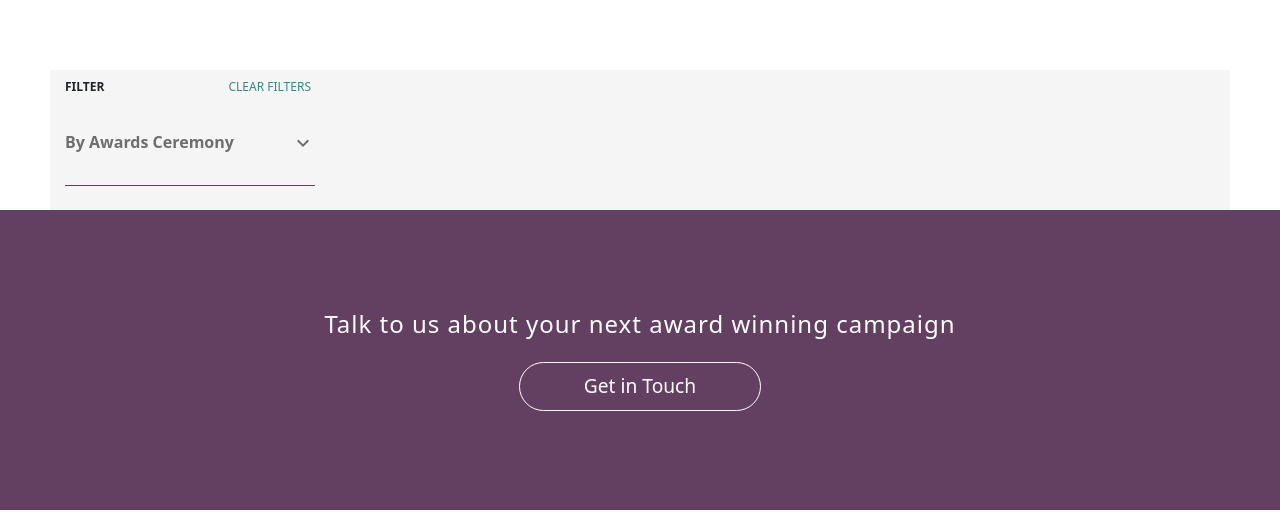
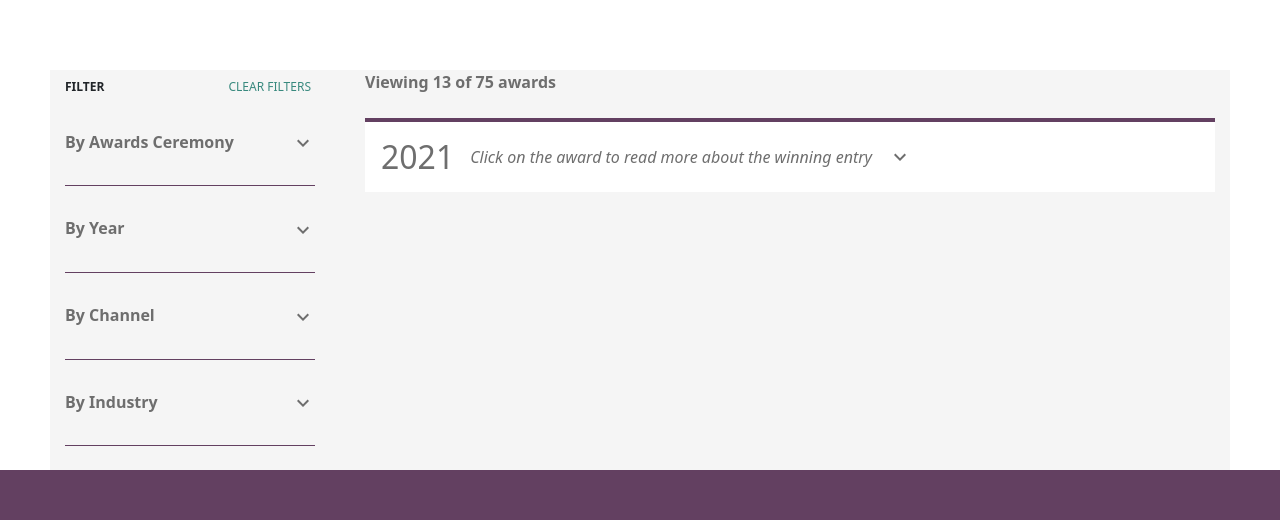
Before and after one commit to Liam-gosnell/WolfgangTest, a React (Create React App) app: page / in a window 1280 px wide. Shown: the part 823-1343 px from the top of the page. Built offline with nearby package versions, Linux system fonts and the light colour scheme.

Commit message:
Added awards grouping on right

```diff
--- a/src/App.css
+++ b/src/App.css
@@ -1,6 +1,13 @@
 .container {
     width: 1000px;
 }
+
+h2 {
+  font-size: 1.875em;
+  line-height: 1.28em;
+  margin: 0 0 12px;
+}
+
 .div {
   margin: 0;
   padding: 0;
--- a/src/Awards.css
+++ b/src/Awards.css
@@ -70,6 +70,43 @@
     color: #6E6E6E;
 }
 
+.awards {
+    width: 100%;
+}
+
+.awards > p {
+    font-weight: bolder;
+    color: #6E6E6E !important;
+    line-height: 1.5em;
+    margin-bottom: 24px;
+}
+
+.awards-group {
+    background: white;
+    padding: 1rem;
+    margin: 0 0 2rem 0;
+    border-top: 4px solid #634061;
+}
+
+.year {
+    display: flex;
+    align-items: center;
+    margin-bottom: 0;
+    position: relative;
+    cursor: pointer;
+    color: #6E6E6E;
+}
+
+.year > span {
+    font-weight: normal;
+    font-size: 1rem;
+    margin-left: 1rem;
+    font-style: italic;
+    line-height: 1;
+}
+
+
+
 /* Media Q */
 
 @media only screen and (min-width: 1024px){
--- a/src/Awards.js
+++ b/src/Awards.js
@@ -19,6 +19,45 @@ function Awards() {
                             </span>
                         </button>
                     </div>
+                    <div className="category">
+                        <button className="button-toggle" onClick="toggleCategoryList('#years')">
+                            <span>By Year</span>
+                            <span id="years-icon" className="--closed">
+                                <KeyboardArrowDownIcon />
+                            </span>
+                        </button>
+                    </div>
+                    <div className="category">
+                        <button className="button-toggle" onClick="toggleCategoryList('#channels')">
+                            <span>By Channel</span>
+                            <span id="channels-icon" className="--closed">
+                                <KeyboardArrowDownIcon />
+                            </span>
+                        </button>
+                    </div>
+                    <div className="category">
+                        <button className="button-toggle" onClick="toggleCategoryList('#industries')">
+                            <span>By Industry</span>
+                            <span id="industries-icon" className="--closed">
+                                <KeyboardArrowDownIcon />
+                            </span>
+                        </button>
+                    </div>
+                </div>
+                <div className="awards">
+                    <p> Viewing <span id="award-count">13</span> of 75 awards </p>
+                    <div className="awards-group">
+                        <h2 className="year">
+                            2021
+                        <span>Click on the award to read more about the winning entry</span>
+                        <span><KeyboardArrowDownIcon /></span>
+                        </h2>
+                        <div className="container-2021">
+                            {/* <div className="ceremony">
+
+                            </div> */}
+                        </div>
+                    </div>
                 </div>
             </div>
         </div>
```
